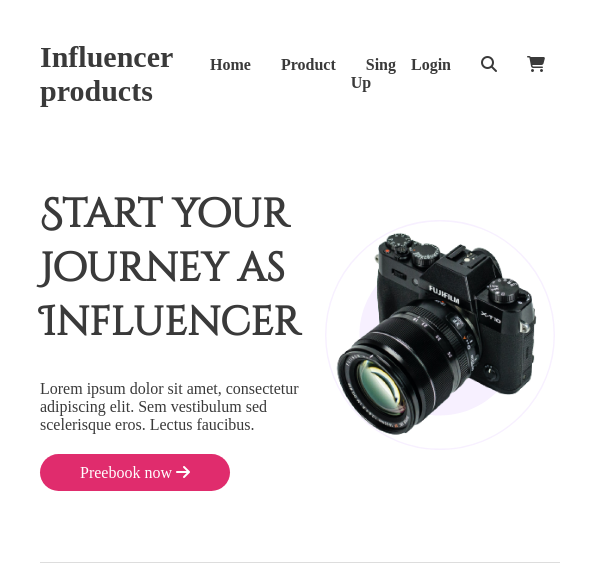
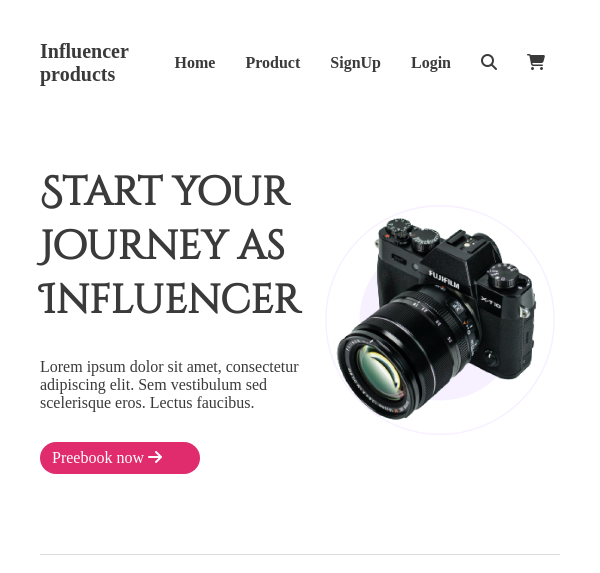
Before and after one commit to Rejaur9131/influencer-gear, a plain HTML site: page index.html in a window 600 px wide. Shown: the top 573 px of the page. Drawn offline with Linux system fonts and the light colour scheme; a web font is replaced by a local one.

Commit message:
responsiveness done

```diff
--- a/css/style.css
+++ b/css/style.css
@@ -160,7 +160,49 @@ footer p {
 }
 
 /* Media Query */
+/*
+  ##Device = Laptops, Desktops
+  ##Screen = B/w 1025px to 1280px
+*/
 
+@media (min-width: 992px) and (max-width: 1280px) {
+  /* CSS */
+  .item-card {
+    width: 280px;
+  }
+}
+
+/*
+  ##Device = Tablets, Ipads (portrait)
+  ##Screen = B/w 768px to 991px
+*/
+
+@media (min-width: 768px) and (max-width: 991px) {
+  /* CSS */
+  .logo-text {
+    font-size: 20px;
+  }
+  .item-card {
+    width: 310px;
+  }
+}
+/*
+  ##Device = Low Resolution Tablets, Mobiles (Landscape)
+  ##Screen = B/w 481px to 767px
+*/
+@media (min-width: 481px) and (max-width: 767px) {
+  .logo {
+    width: 30%;
+  }
+  .logo-text {
+    font-size: 20px;
+  }
+  .btn {
+    padding: 7px 12px;
+    display: inline-block;
+    width: 160px;
+  }
+}
 /*
   ##Device = Most of the Smartphones Mobiles (Portrait)
   ##Screen = B/w 320px to 479px
@@ -206,8 +248,3 @@ footer p {
     justify-content: center;
   }
 }
-
-/*
-  ##Device = Low Resolution Tablets, Mobiles (Landscape)
-  ##Screen = B/w 481px to 767px
-*/
--- a/index.html
+++ b/index.html
@@ -21,7 +21,7 @@
         <ul>
           <li><a href="">Home</a></li>
           <li><a href="">Product</a></li>
-          <li><a href="">Sing Up</a></li>
+          <li><a href="">SignUp</a></li>
           <li><a href="">Login</a></li>
           <li>
             <a href=""><i class="fas fa-search"></i></a>
```
